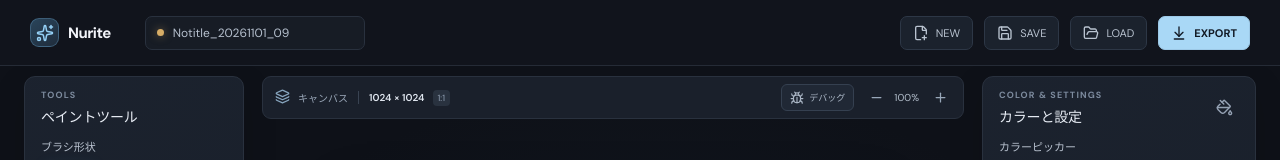
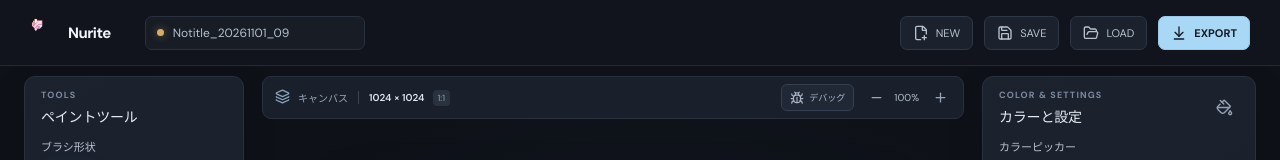
Before and after one commit to KitsuneDaro/Nurite, a React (Vite) app: page / in a window 1280 px wide. Shown: the top 160 px of the page. Built offline with nearby package versions, Linux system fonts and the light colour scheme.

Commit message:
feat: Update brand icon to Nurita SVG and refine TopBar styles

```diff
--- a/index.html
+++ b/index.html
@@ -2,7 +2,7 @@
 <html lang="ja">
   <head>
     <meta charset="UTF-8" />
-    <link rel="icon" type="image/svg+xml" href="/favicon.svg" />
+    <link rel="icon" type="image/svg+xml" href="/src/assets/nurita.svg" />
     <meta name="viewport" content="width=device-width, initial-scale=1.0" />
     <meta name="theme-color" content="#0e1118" />
     <meta name="description" content="油彩の質感を楽しめる、Web上のペイントスタジオ。" />
--- a/src/components/TopBar/TopBar.css
+++ b/src/components/TopBar/TopBar.css
@@ -21,20 +21,10 @@
   text-decoration: none;
 }
 
-.brand > span:last-child > span {
-  color: #92a2b7;
-  font-weight: 500;
-}
-
 .brand-mark {
   width: 29px;
   height: 29px;
-  display: grid;
-  place-items: center;
-  border: 1px solid rgba(123, 191, 237, 0.3);
-  border-radius: 9px;
-  color: #95d1f6;
-  background: linear-gradient(145deg, #29445a, #202d3c);
+  object-fit: contain;
 }
 
 .document-title {
--- a/src/components/TopBar/TopBar.tsx
+++ b/src/components/TopBar/TopBar.tsx
@@ -3,9 +3,9 @@ import {
   FilePlus2,
   FolderOpen,
   Save,
-  Sparkles,
 } from 'lucide-react'
 import { useEffect, useRef, useState } from 'react'
+import nuritaIcon from '../../assets/nurita.svg?no-inline'
 import './TopBar.css'
 
 type TopBarProps = {
@@ -40,7 +40,7 @@ export function TopBar({
   return (
     <header className="topbar">
       <a className="brand" href="#" aria-label="Nurite ホーム">
-        <span className="brand-mark"><Sparkles size={18} /></span>
+        <img className="brand-mark" src={nuritaIcon} alt="" />
         <span>Nurite</span>
       </a>
       <div className="document-title">
```
